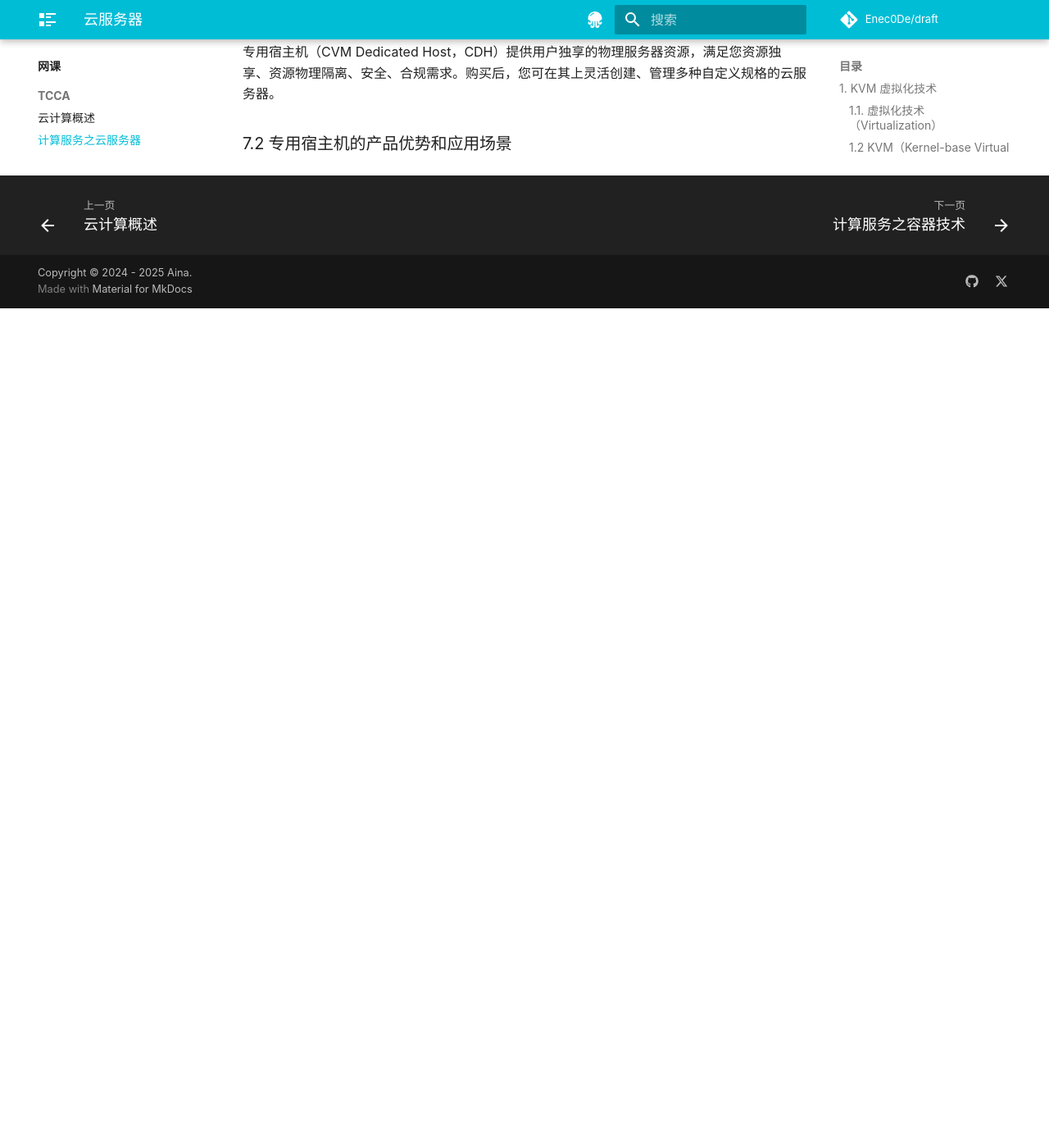
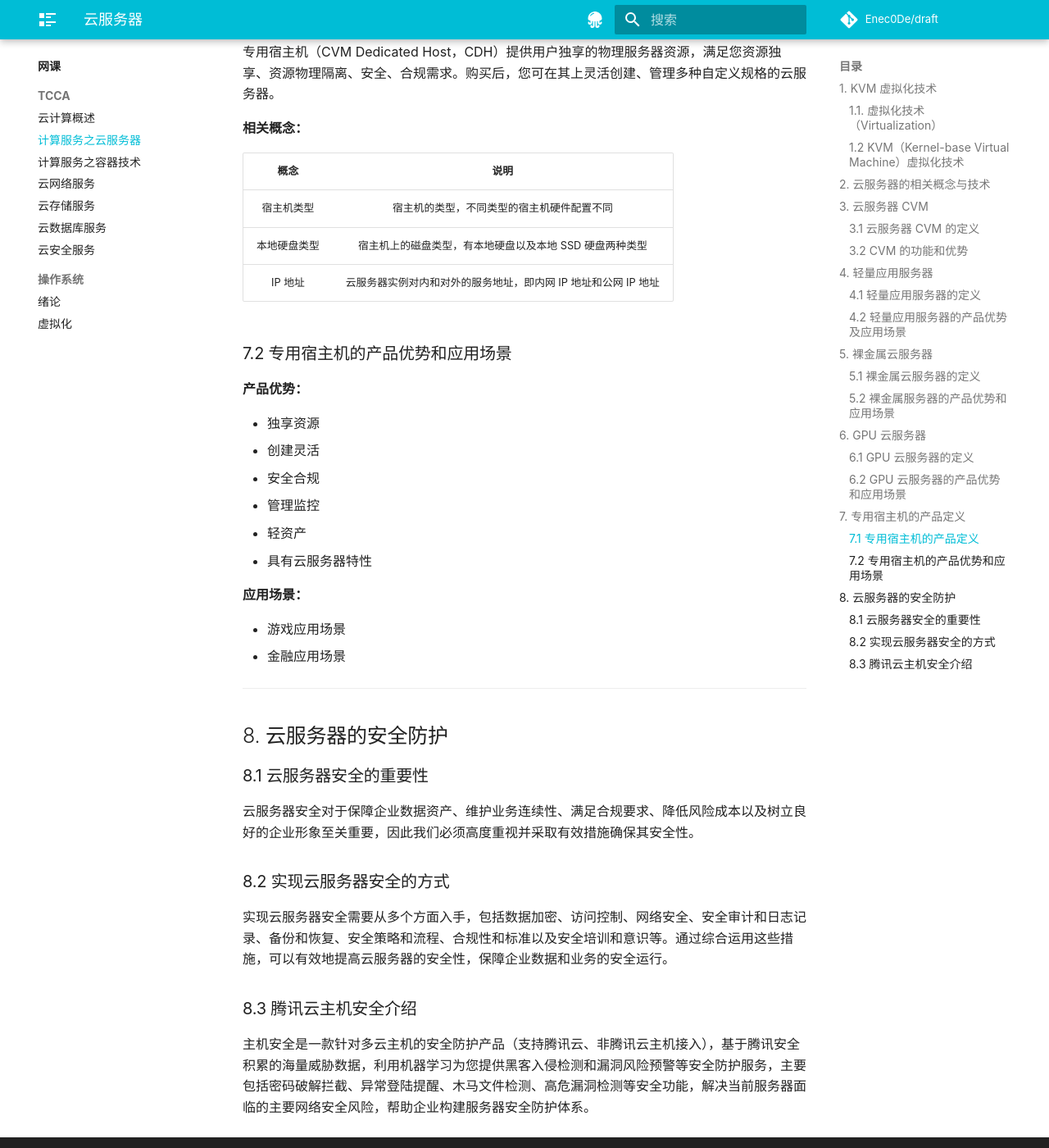
Before and after one commit to Enec0De/draft, an MkDocs documentation site: the page built from docs/courses/tcca/02-CVM-Service.md, in a window 1280 px wide and 1400 px high, scrolled down 12341 px. Shown: the whole window at 82% size. Built offline with MkDocs 1.6.1 and Material for MkDocs 9.7.7, drawn with Linux system fonts in a browser that asks for light colours; some web fonts are replaced; comment, search, counter and statistics services are not loaded; before the commit the page ends 12717 px from its top, so only the background shows below that.

Commit message:
finish 02-CVM

```diff
--- a/docs/courses/tcca/02-CVM-Service.md
+++ b/docs/courses/tcca/02-CVM-Service.md
@@ -446,4 +446,43 @@ GPU 云服务器与自建 GPU 服务器的对比：
 
 专用宿主机（CVM Dedicated Host，CDH）提供用户独享的物理服务器资源，满足您资源独享、资源物理隔离、安全、合规需求。购买后，您可在其上灵活创建、管理多种自定义规格的云服务器。
 
+**相关概念：**
+
+| 概念         | 说明                                                           |
+| :----------: | :------------------------------------------------------------: |
+| 宿主机类型   | 宿主机的类型，不同类型的宿主机硬件配置不同                     |
+| 本地硬盘类型 | 宿主机上的磁盘类型，有本地硬盘以及本地 SSD 硬盘两种类型        |
+| IP 地址      | 云服务器实例对内和对外的服务地址，即内网 IP 地址和公网 IP 地址 |
+
 ### 7.2 专用宿主机的产品优势和应用场景
+
+**产品优势：**
+
+-   独享资源
+-   创建灵活
+-   安全合规
+-   管理监控
+-   轻资产
+-   具有云服务器特性
+
+**应用场景：**
+
+-   游戏应用场景
+-   金融应用场景
+
+---
+
+8. 云服务器的安全防护
+---------------------
+
+### 8.1 云服务器安全的重要性
+
+云服务器安全对于保障企业数据资产、维护业务连续性、满足合规要求、降低风险成本以及树立良好的企业形象至关重要，因此我们必须高度重视并采取有效措施确保其安全性。
+
+### 8.2 实现云服务器安全的方式
+
+实现云服务器安全需要从多个方面入手，包括数据加密、访问控制、网络安全、安全审计和日志记录、备份和恢复、安全策略和流程、合规性和标准以及安全培训和意识等。通过综合运用这些措施，可以有效地提高云服务器的安全性，保障企业数据和业务的安全运行。
+
+### 8.3 腾讯云主机安全介绍
+
+主机安全是一款针对多云主机的安全防护产品（支持腾讯云、非腾讯云主机接入），基于腾讯安全积累的海量威胁数据，利用机器学习为您提供黑客入侵检测和漏洞风险预警等安全防护服务，主要包括密码破解拦截、异常登陆提醒、木马文件检测、高危漏洞检测等安全功能，解决当前服务器面临的主要网络安全风险，帮助企业构建服务器安全防护体系。
```
Also changed, not shown: docs/courses/tcca/03-Compute-Container-Tech.md (+47 -0 lines), docs/index.md (+2 -3 lines).
